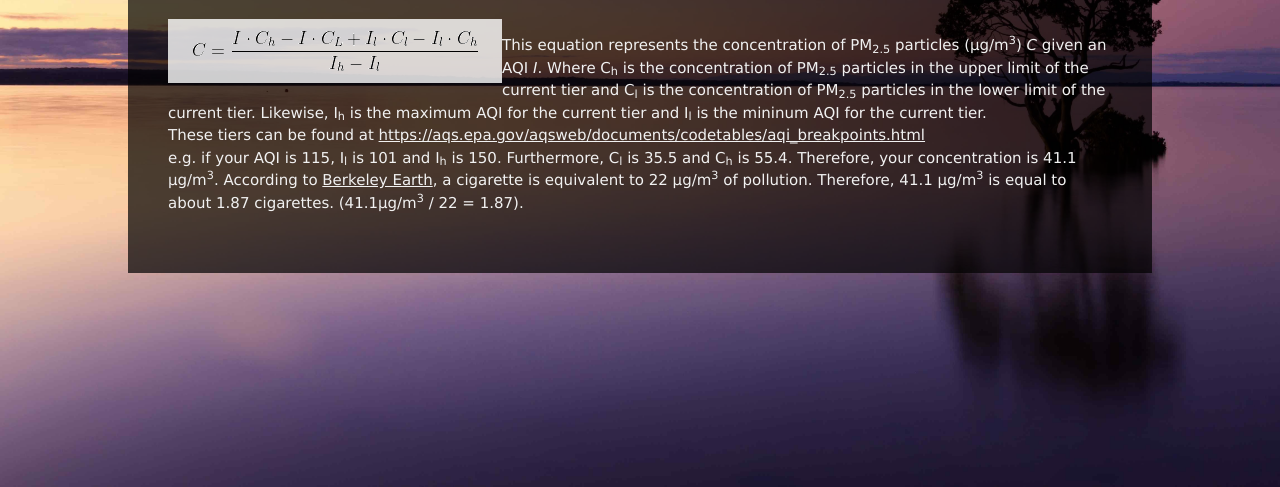
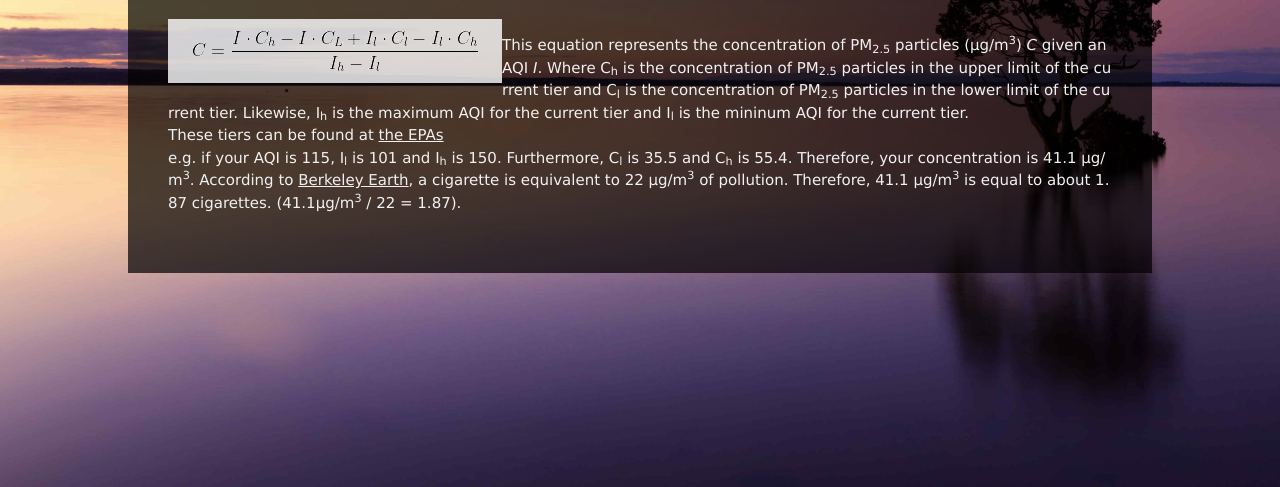
Before and after one commit to ViciousCupcake/Smoke, a plain HTML site: page math/index.html in a window 1280 px wide. Shown: the part 313-800 px from the top of the page. Drawn offline with nearby package versions, Linux system fonts and the light colour scheme.

Commit message:
force max width

```diff
--- a/math/index.html
+++ b/math/index.html
@@ -64,7 +64,7 @@
 <body>
     <div class="bg" id="home">
         <div class="w3-padding-large w3-display-middle">
-            <header class="w3-container w3-padding-32 background-tint" style="min-width: 80vw;">
+            <header class="w3-container w3-padding-32 background-tint" style="min-width: 80vw;max-width: 80vw;word-break: break-all;">
                 <h1 class="w3-text-light-grey w3-center"><b>The Math Behind This</b></h1>
                 <div class="w3-padding-large w3-text-light-grey">
                     <img src="../images/formula.gif" style="float: left;"
@@ -75,7 +75,7 @@
                         PM<sub>2.5</sub> particles in the lower limit of the current tier. Likewise, I<sub>h</sub> is
                         the maximum AQI for the current tier and I<sub>l</sub> is the mininum AQI for the current tier.
                         <br> These tiers can be found at <a
-                            href="https://aqs.epa.gov/aqsweb/documents/codetables/aqi_breakpoints.html">https://aqs.epa.gov/aqsweb/documents/codetables/aqi_breakpoints.html</a>
+                            href="https://aqs.epa.gov/aqsweb/documents/codetables/aqi_breakpoints.html">the EPAs</a>
 
                         <br>e.g. if your AQI is 115, I<sub>l</sub> is 101 and I<sub>h</sub> is 150. Furthermore,
                         C<sub>l</sub> is 35.5 and C<sub>h</sub> is 55.4. Therefore, your concentration is 41.1
```
Also changed, not shown: attributions/index.html (+1 -1 lines), index.html (+1 -1 lines), legal/index.html (+1 -1 lines).
